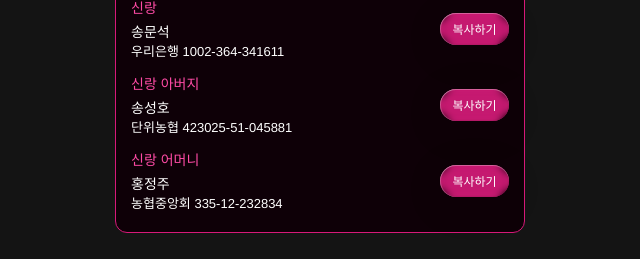
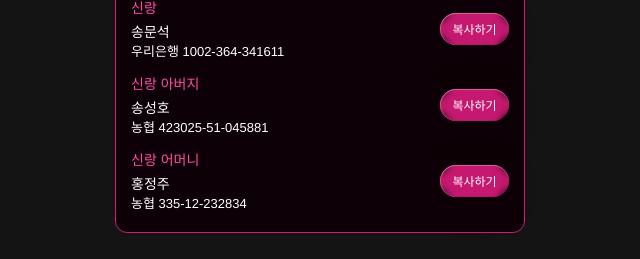
Before and after one commit to JangYeonji/wedding, a React (Vite) app: page / in a window 1280 px wide. Shown: the part 6800-7059 px from the top of the page, without its empty margins (320-960 px from the left). Built offline with nearby package versions, Linux system fonts and the light colour scheme; no server answers; a web font is replaced by a local one.

Commit message:
은행명 변경

```diff
--- a/src/screens/IphoneProMax/sections/FrameWrapper/FrameWrapper.jsx
+++ b/src/screens/IphoneProMax/sections/FrameWrapper/FrameWrapper.jsx
@@ -80,7 +80,7 @@
                   <br />
                 </span>
                 <span className="text-wrapper-16">
-                  단위농협 423025-51-045881
+                  농협 423025-51-045881
                 </span>
               </p>
             </div>
@@ -93,7 +93,7 @@
               }
               labelTextPreferredModeLightStateClassName="button-liquid-glass-2"
               labelTextPreferredSymbolClassName="button-liquid-glass-3"
-              onClick={() => copyAccount(1, "단위농협 423025-51-045881")}
+              onClick={() => copyAccount(1, "농협 423025-51-045881")}
               tinted
             />
           </div>
@@ -105,7 +105,7 @@
                   홍정주
                   <br />
                 </span>
-                <span className="text-wrapper-16">농협중앙회 335-12-232834</span>
+                <span className="text-wrapper-16">농협 335-12-232834</span>
               </div>
             </div>
             <ButtonLiquidGlass
@@ -117,7 +117,7 @@
               }
               labelTextPreferredModeLightStateClassName="button-liquid-glass-2"
               labelTextPreferredSymbolClassName="button-liquid-glass-3"
-              onClick={() => copyAccount(2, "농협중앙회 335-12-232834")}
+              onClick={() => copyAccount(2, "농협 335-12-232834")}
               tinted
             />
           </div>
```
